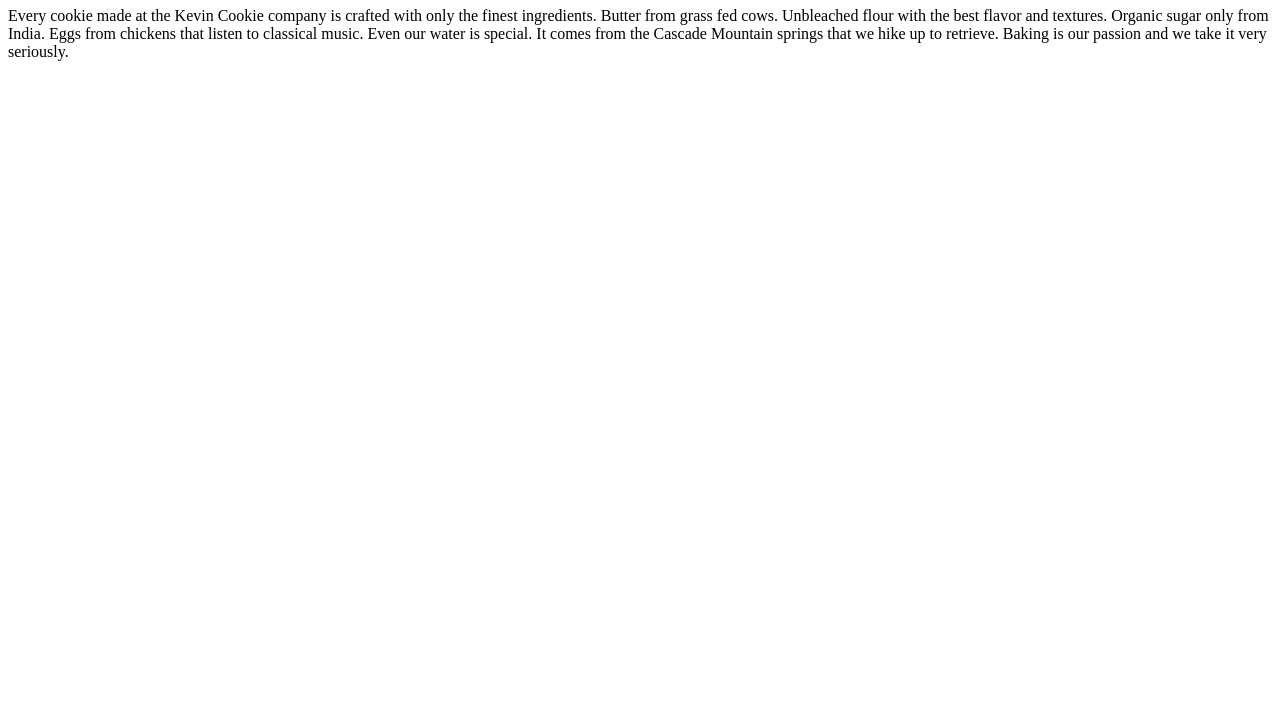
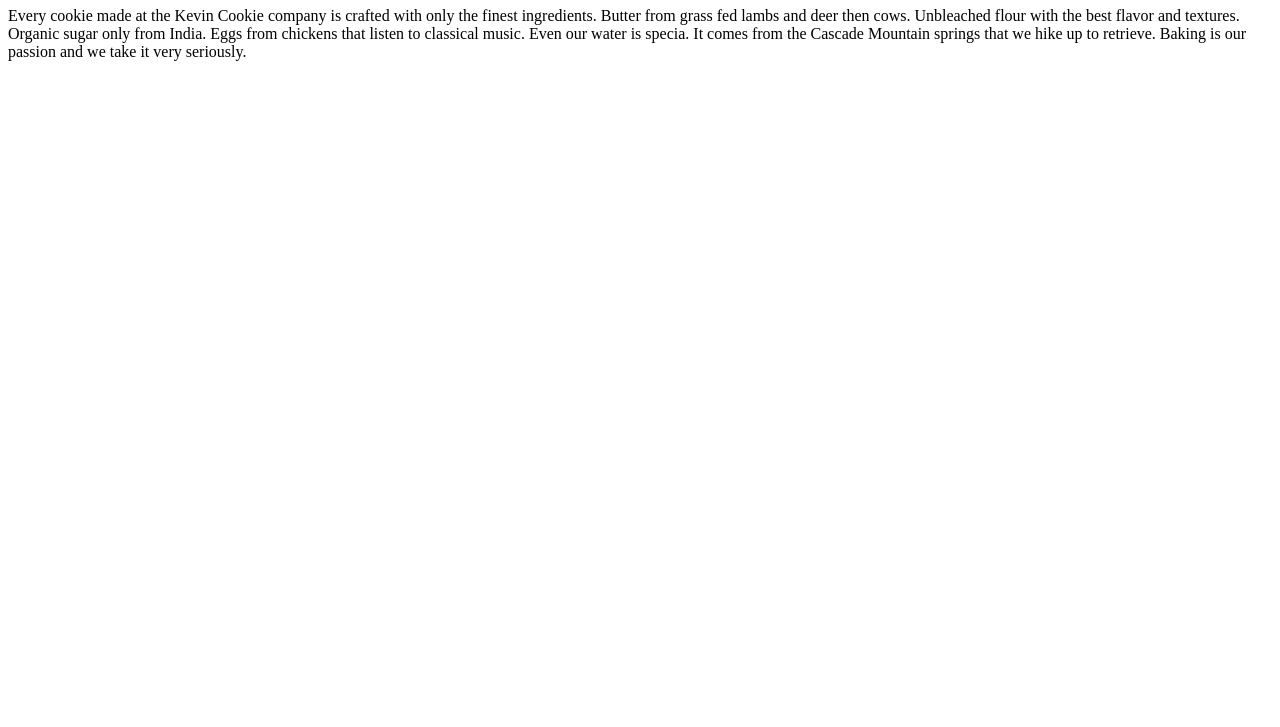
Before and after one commit to olaakinolaldn/GitPractice, a plain HTML site: page index.htm in a window 1280 px wide. Shown: the part 73-800 px from the top of the page. Drawn offline with Linux system fonts and the light colour scheme.

Commit message:
Commiting updated file/s

```diff
--- a/index.htm
+++ b/index.htm
@@ -3,7 +3,7 @@
 <body>
 
 <h1>Deliciousness in every bite!</h1>
-<p>Every cookie made at the Kevin Cookie company is crafted with only the finest ingredients. Butter from grass fed cows. Unbleached flour with the best flavor and textures. Organic sugar only from India. Eggs from chickens that listen to classical music. Even our water is special. It comes from the Cascade Mountain springs that we hike up to retrieve. Baking is our passion and we take it very seriously.</p>
+<p>Every cookie made at the Kevin Cookie company is crafted with only the finest ingredients. Butter from grass fed lambs and deer then cows. Unbleached flour with the best flavor and textures. Organic sugar only from India. Eggs from chickens that listen to classical music. Even our water is specia. It comes from the Cascade Mountain springs that we hike up to retrieve. Baking is our passion and we take it very seriously.</p>
 
 </body>
 </html>
```
